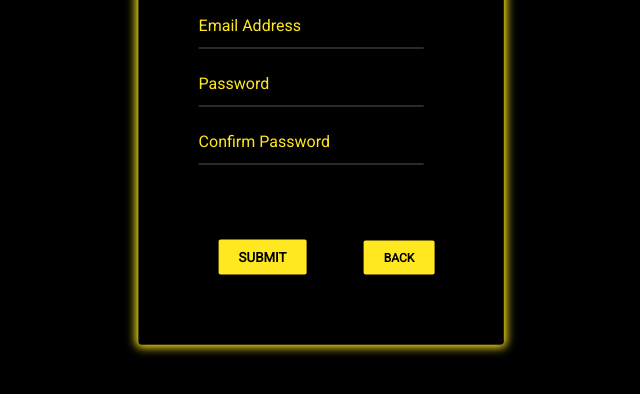
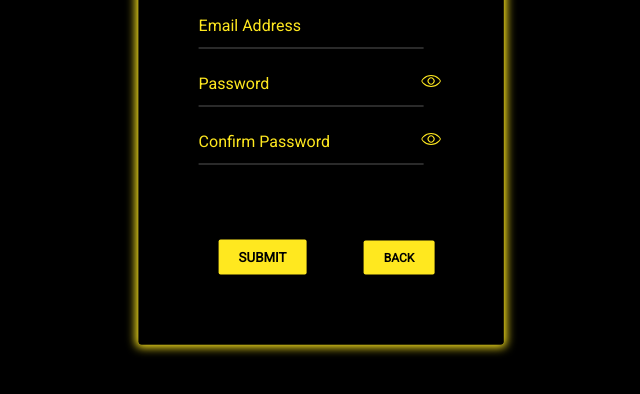
Before and after one commit to abdullahmafuz/prototype-front-end-assessment, a React (Create React App) app: page /register in a window 1280 px wide. Shown: the part 336-730 px from the top of the page, without its empty margins (319-959 px from the left). Built offline with nearby package versions, Linux system fonts and the light colour scheme.

Commit message:
toggle and validation update

```diff
--- a/src/components/auth/Login.js
+++ b/src/components/auth/Login.js
@@ -12,17 +12,35 @@ const Login = () => {
         password:''
     })
 
+    const [showPassword,setshowPassword]=useState({
+        showpassword:false
+    })
+
     const {email,password}=formData;
 
+    const {showpassword}=showPassword;
     const onChange=e =>setFormData({...formData,[e.target.name]:e.target.value});
 
+
+
+
+ //On submit event handler to checking and send data to backend
     const onSubmit=(e)=>{
         e.preventDefault();
-
 
             console.log(formData)
 
     }
+
+
+
+ //On submit event handler to checking and send data to backend
+    const showPassword1 =(e)=>{
+        setshowPassword({...showPassword,showpassword:!showpassword})
+
+
+    }
+
 
 
     return (
@@ -38,9 +56,8 @@ const Login = () => {
                 <label className={email.length > 0 ? 'inputactive':''}>Email Address</label>
             </div>
             <div className="input-container">
-                <input type="password" name='password' value={password} onChange={e => onChange(e)} required/>
-                <label className={password.length > 0 ?'inputactive':''}>Password</label>
-
+                <input type={showpassword ? "text":"password"} name='password' value={password}  minLength="6" onChange={e => onChange(e)} required/>
+                <label className={password.length > 0 ?'inputactive':''}>Password</label><span><div onClick={e=>showPassword1(e)} className='eye'></div></span>
             </div>
                 <button type="sumbit" className="btn">submit</button>
         </form>
--- a/src/components/auth/Register.js
+++ b/src/components/auth/Register.js
@@ -12,11 +12,20 @@ const Register = () => {
         password2:''
     })
 
+    const [showPassword,setshowPassword]=useState({
+        showpassword:false,
+        showpassword2:false
+    })
+
     const {name,email,password,password2}=formData;
+
+    const {showpassword,showpassword2}=showPassword;
+
+
 
     const onChange=e =>setFormData({...formData,[e.target.name]:e.target.value});
 
-
+ //On submit event handler to checking and send data to backend
     const onSubmit=(e)=>{
         e.preventDefault();
 
@@ -27,6 +36,18 @@ const Register = () => {
         }
     }
 
+
+  // toggle function for password field
+    const showPassword1 =(e)=>{
+        setshowPassword({...showPassword,showpassword:!showpassword})
+
+
+    }
+    const showPassword2 =(e)=>{
+        setshowPassword({...showPassword,showpassword2:!showpassword2})
+
+
+    }
 
 
     return (
@@ -46,13 +67,13 @@ const Register = () => {
                 <label className={email.length > 0 ? 'inputactive':''}>Email Address</label>
             </div>
             <div className="input-container">
-                <input type="password" name='password' value={password}  minLength="6" onChange={e => onChange(e)} required/>
-                <label className={password.length > 0 ?'inputactive':''}>Password</label>
+                <input type={showpassword ? "text":"password"} name='password' value={password}  minLength="6" onChange={e => onChange(e)} required/>
+                <label className={password.length > 0 ?'inputactive':''}>Password</label><span><div onClick={e=>showPassword1(e)} className='eye'></div></span>
             </div>
 
             <div className="input-container">
-                <input type="password" name='password2' value={password2} onChange={e => onChange(e)} required/>
-                <label className={password2.length > 0 ?'inputactive':''}>Confirm Password</label>
+                <input type={showpassword2 ? "text":"password"} name='password2' value={password2} onChange={e => onChange(e)} required/>
+                <label className={password2.length > 0 ?'inputactive':''}>Confirm Password</label><span><div onClick={e=>showPassword2(e)} className='eye'></div></span>
             </div>
 
                 <button type="sumbit" className="btn">Submit</button>
--- a/src/style/_login.scss
+++ b/src/style/_login.scss
@@ -76,6 +76,33 @@
 
             }
 
+            .eye {
+                margin: 100px;
+                width: 13px;
+                height: 13px;
+                border: solid 1px $primaryYellow;
+                border-radius:  75% 15%;
+                position: relative;
+                top:-100px;
+                left:-100px;
+                transform: rotate(45deg);
+
+              &:before {
+                content: '';
+                display: block;
+                position: absolute;
+                width: 5px;
+                height: 5px;
+                border: solid 1px $primaryYellow;
+                border-radius: 50%;
+                left: 3px;
+                top: 3px;
+              }
+              &:hover{
+                border: solid 1px $hoverYellow;
+              }
+            }
+
 
             input{
                 border:0;
@@ -152,6 +179,8 @@
 
 
     }
+
+
 
 }
 
```
